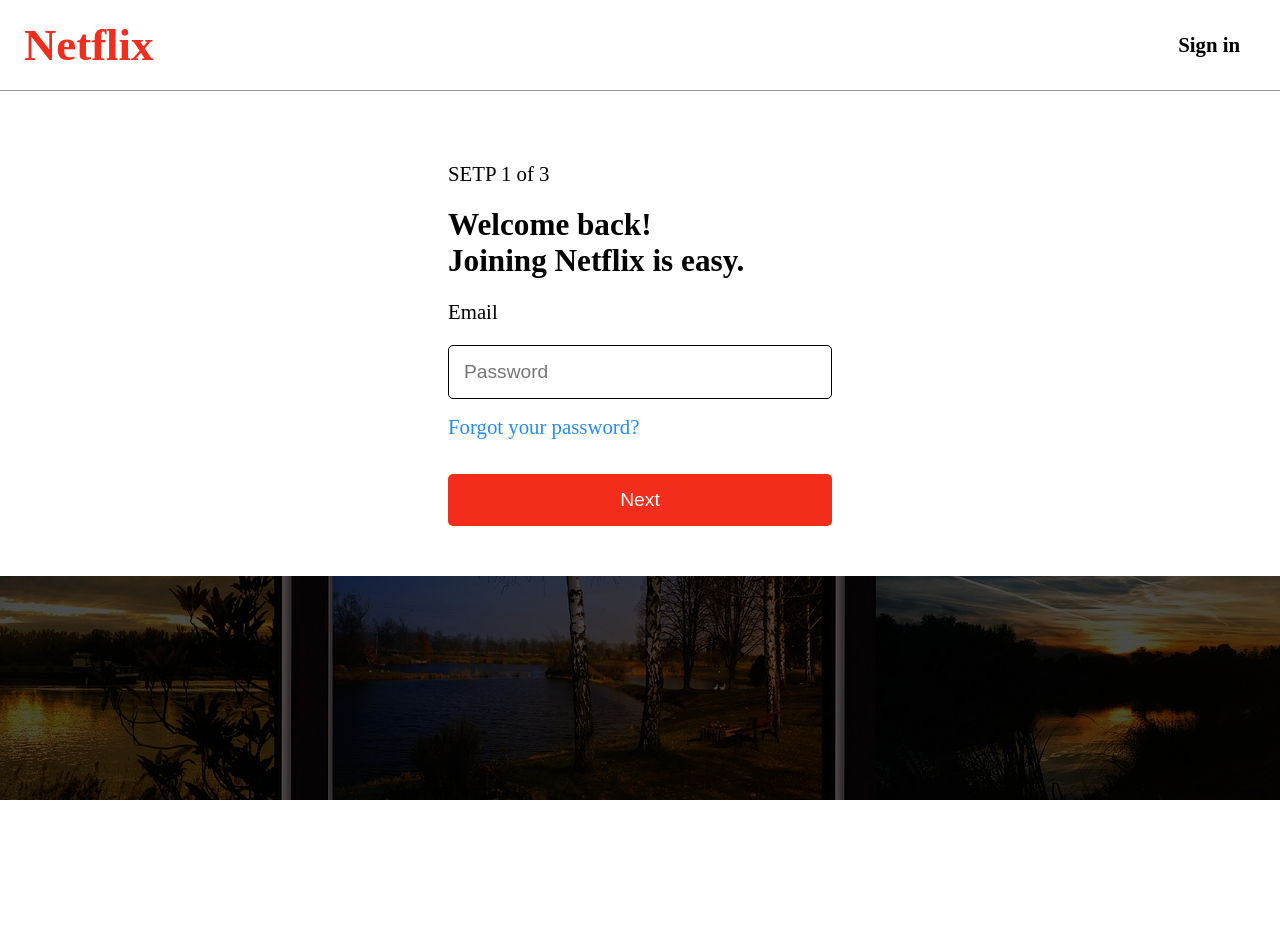
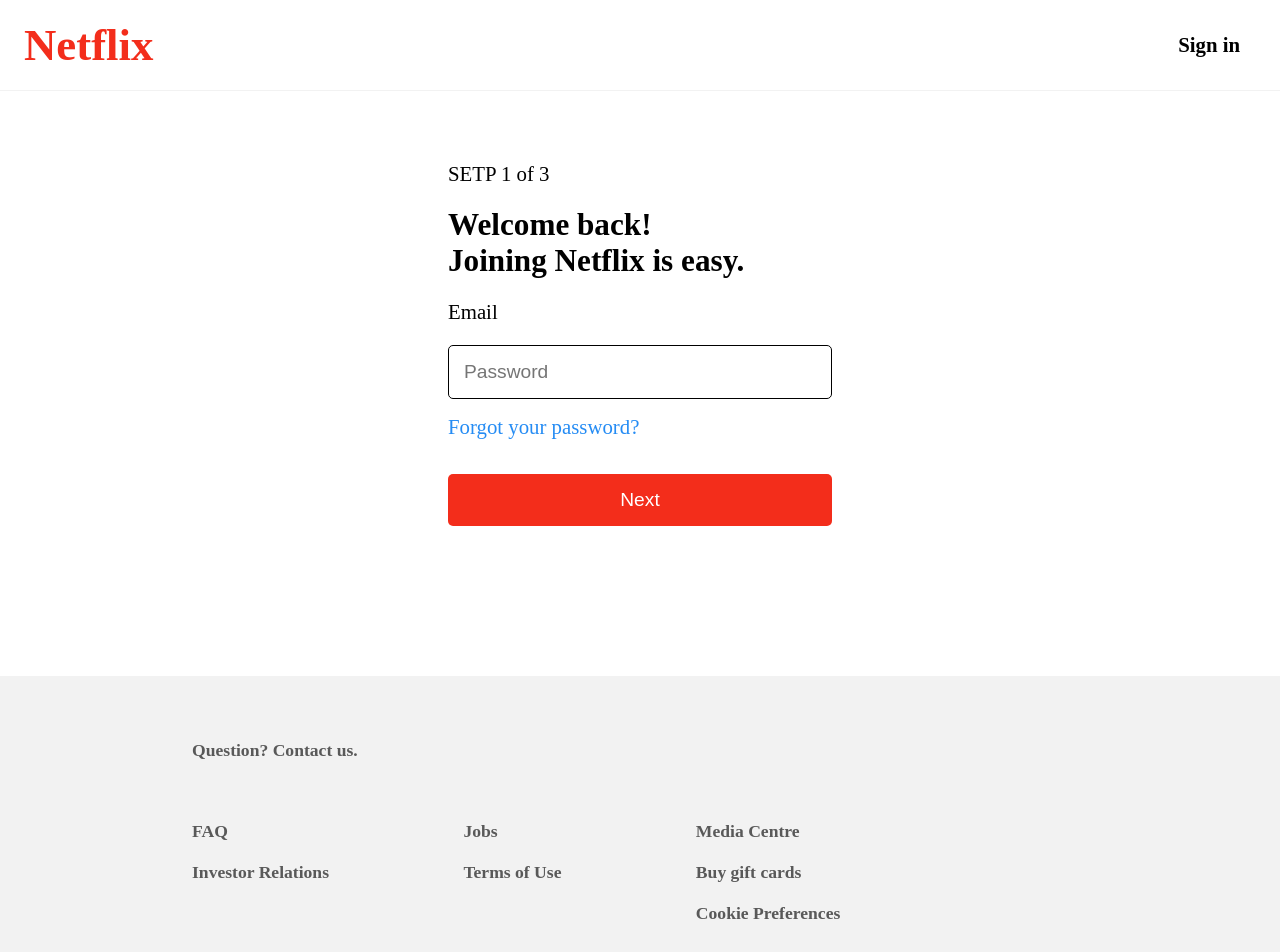
Before and after one commit to Lukasz-Lipinski/VideoLib, a Next.js app: page /signup/regform in a window 1280 px wide. Shown: the top 952 px of the page. Before the commit the page ends 800 px from the top, so only its background shows below. Built offline with nearby package versions, Linux system fonts and the light colour scheme.

Commit message:
registration form is creatin

```diff
--- a/src/components/Footer/OtherSiteFooter/index.js
+++ b/src/components/Footer/OtherSiteFooter/index.js
@@ -1,3 +1,5 @@
+import { NavLink } from "../..";
+
 function OtherSiteFooter({ links, iterateList, number }) {
   const leftList = links.slice(0, 2);
   const middleList = links.slice(5, 7);
@@ -5,7 +7,13 @@ function OtherSiteFooter({ links, iterateList, number }) {
 
   return (
     <footer className={`footer`}>
-      <p>Questions? Call {number}</p>
+      {number ? (
+        <p>Questions? Call {number}</p>
+      ) : (
+        <div>
+          <NavLink label="Question? Contact us." href="/" />
+        </div>
+      )}
       <div className="links">
         <div className={`footer--leftList`}>
           <ul>{iterateList(leftList, "leftList")}</ul>
--- a/src/pages/signup/regform/index.js
+++ b/src/pages/signup/regform/index.js
@@ -1,12 +1,25 @@
 import React from "react";
 import { Footer, Form, Layout, Navigation, NavLink } from "../../../components";
+import { getContentForSite } from "../../../context/functions";
 
-function RegForm() {
+export async function getStaticProps() {
+  const footer = getContentForSite("footer");
+  const { links } = footer.homepageFooter;
+
+  return {
+    props: {
+      links,
+    },
+  };
+}
+
+function RegForm({ links }) {
   const [pageNumber, setPageNumber] = React.useState(1);
 
   const nextPage = () => {
     setPageNumber((state) => state + 1);
   };
+
   return (
     <div className="registration">
       <Navigation />
@@ -21,6 +34,7 @@ function RegForm() {
           <button onClick={nextPage}>Next</button>
         </div>
       </Layout>
+      <Footer links={links} />
     </div>
   );
 }
--- a/styles/_registration.scss
+++ b/styles/_registration.scss
@@ -8,6 +8,15 @@
   display: flex;
   flex-direction: column;
   color: black;
+
+  .footer {
+    background-color: $grey;
+
+    .links {
+      margin-top: 50px;
+      flex-wrap: wrap;
+    }
+  }
 
   nav {
     border-bottom: 1px solid $grey;
@@ -27,11 +36,20 @@
   .container {
     display: flex;
     justify-content: center;
-    padding: 0;
+    padding: 0 0 100px 0;
 
     .registrationForm {
       display: flex;
       flex-direction: column;
+
+      span p:first-child {
+        margin-bottom: 0;
+      }
+
+      span p:last-child {
+        margin-top: 0;
+        font-weight: bold;
+      }
 
       input {
         @extend %input;
@@ -41,6 +59,10 @@
 
       .error-true {
         border-color: $secondary-color;
+      }
+
+      .error-false {
+        border-color: $acccept;
       }
 
       div.errorMsg {
@@ -68,6 +90,10 @@
         text-decoration: none;
       }
 
+      a:hover {
+        text-decoration: underline;
+      }
+
       h2 {
         text-align: left;
         padding: 0;
--- a/styles/_variables.scss
+++ b/styles/_variables.scss
@@ -4,8 +4,11 @@ $secondary-color: hsl(5, 90%, 53%);
 $secondary-color-light: hsl(5, 90%, 60%);
 $secondary-color-dark: hsl(5, 90%, 48%);
 
+$acccept: hsl(100, 80%, 45%);
+
 $white: hsl(0, 0%, 100%);
 $grey: hsl(0, 0%, 60%);
+$grey: hsl(0, 0%, 95%);
 $black: hsl(0, 0%, 0%);
 $blue: hsl(210, 90%, 55%);
 
```
